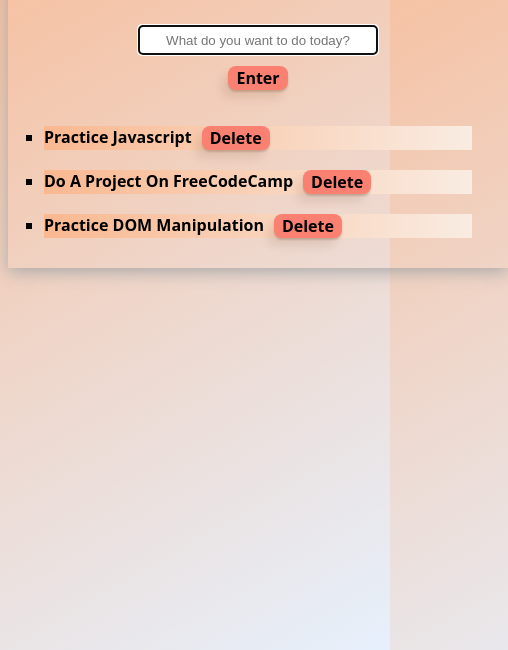
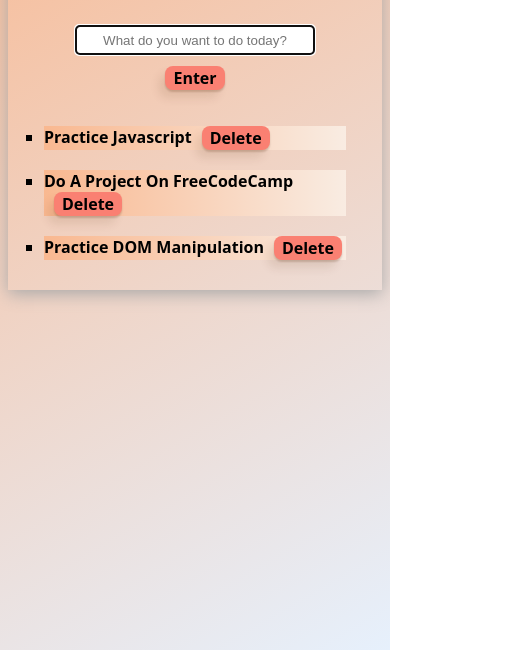
Before and after one commit to Paarit/To-Do-List, a plain HTML site: page index.html in a window 390 px wide. Shown: the part 194-844 px from the top of the page, 508 px wide, since content can reach past the window. Drawn offline with Linux system fonts and the light colour scheme.

Commit message:
Update dom-style.css

```diff
--- a/dom-style.css
+++ b/dom-style.css
@@ -1,5 +1,10 @@
 @charset "UTF-8";
 
+@media only screen and (max-width: 540px) {
+div.toDoList {
+        width:100%;
+    }
+}
 
 html {
     min-height: 100%;
```
